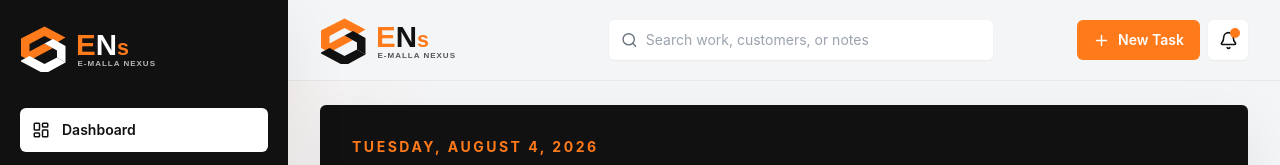
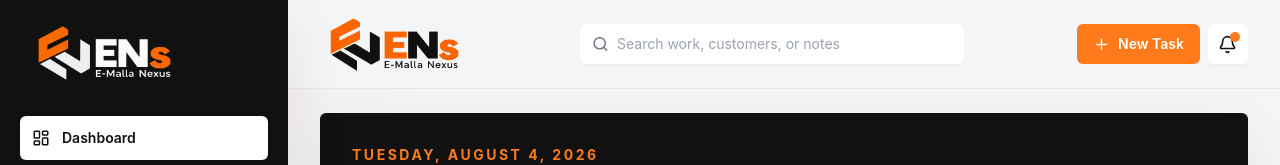
Before and after one commit to emalla-tech/ens-e-malla-nexus, a React (Vite) app: page / in a window 1280 px wide. Shown: the top 165 px of the page. Built offline with nearby package versions, Linux system fonts and the light colour scheme; no server answers.

Commit message:
Use supplied left and right brand logos

```diff
--- a/public/sw.js
+++ b/public/sw.js
@@ -1,4 +1,4 @@
-const CACHE_NAME = 'ens-shell-v4';
+const CACHE_NAME = 'ens-shell-v5';
 const APP_SHELL = [
   '/',
   '/index.html',
@@ -6,6 +6,8 @@ const APP_SHELL = [
   '/icons/ens-icon.svg',
   '/icons/icon-192.png',
   '/icons/icon-512.png',
+  '/icons/ens-logo-left.png',
+  '/icons/ens-logo-right.png',
 ];
 
 self.addEventListener('install', (event) => {
--- a/src/components/Logo.tsx
+++ b/src/components/Logo.tsx
@@ -5,9 +5,9 @@ interface LogoProps {
 export function Logo({ dark = false }: LogoProps) {
   return (
     <img
-      src={dark ? '/icons/ens-logo-dark.svg' : '/icons/ens-logo-light.svg'}
+      src={dark ? '/icons/ens-logo-right.png' : '/icons/ens-logo-left.png'}
       alt="ENs, E-Malla Nexus"
-      className="h-10 w-auto max-w-[170px] sm:h-12 sm:max-w-[205px]"
+      className="h-11 w-auto max-w-[150px] object-contain sm:h-14 sm:max-w-[180px]"
     />
   );
 }
```
Also changed, not shown: public/icons/ens-logo-left.png (added), public/icons/ens-logo-right.png (added).
